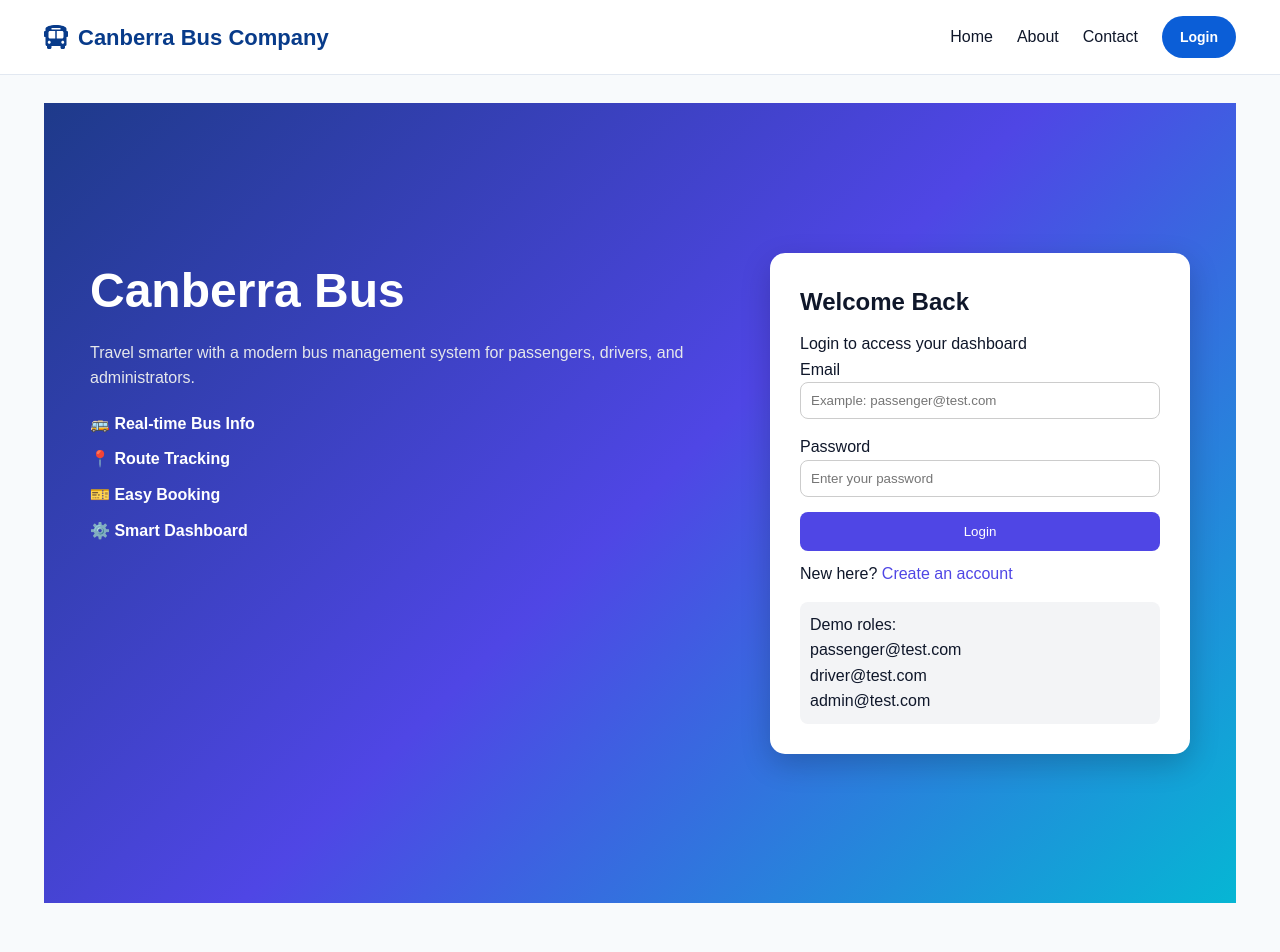
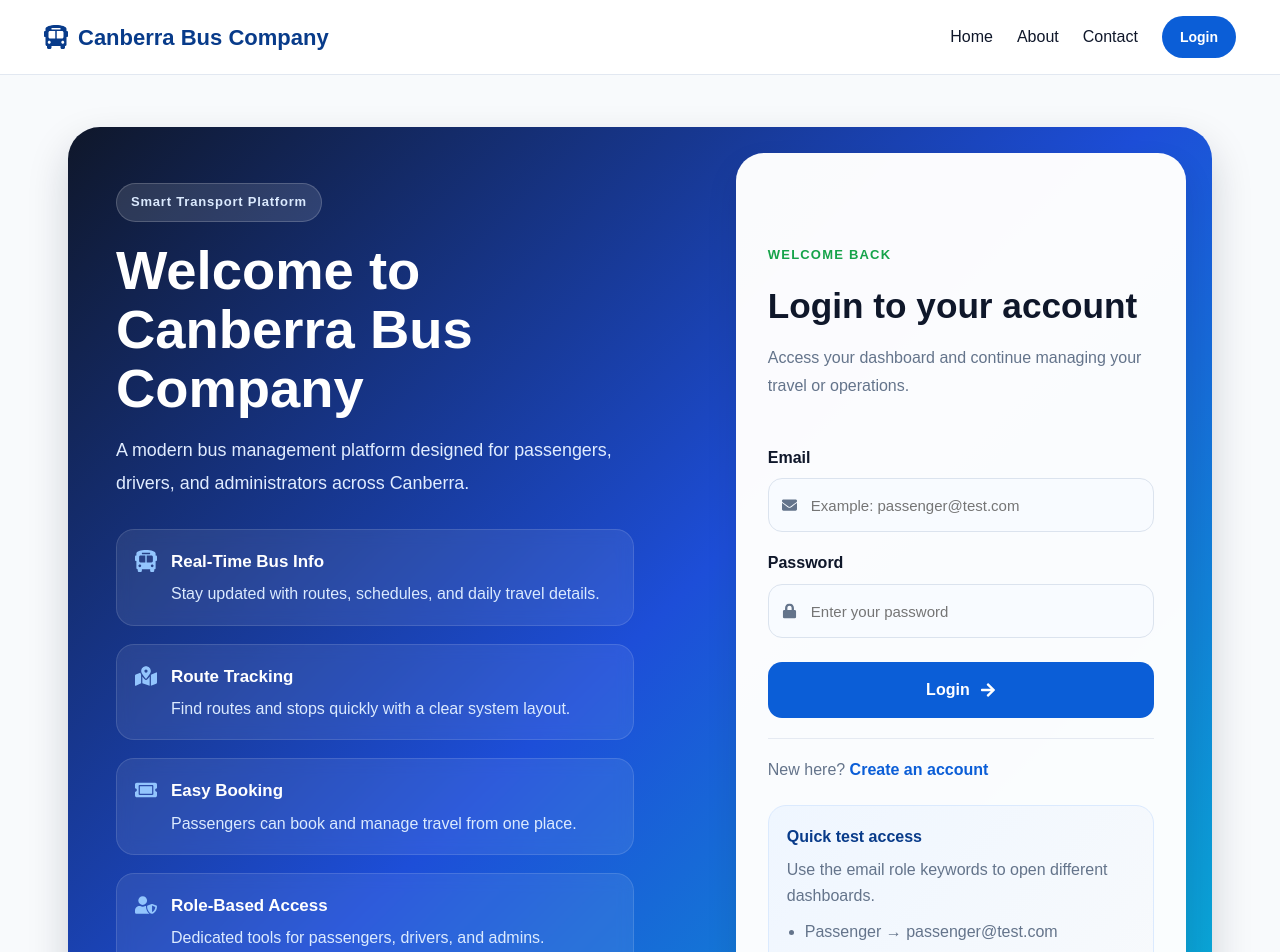
Before and after one commit to Saroj-Giri-1738/Canberra-bus, a React (Vite) app: page /login in a window 1280 px wide. Shown: the top 952 px of the page. Built offline with nearby package versions, Linux system fonts and the light colour scheme.

Commit message:
Improved log in page

```diff
--- a/src/pages/public/Login.tsx
+++ b/src/pages/public/Login.tsx
@@ -1,5 +1,15 @@
 import { useState } from "react";
 import { useNavigate } from "react-router-dom";
+import {
+  FaBusAlt,
+  FaMapMarkedAlt,
+  FaTicketAlt,
+  FaUserShield,
+  FaArrowRight,
+  FaEnvelope,
+  FaLock,
+  FaUser,
+} from "react-icons/fa";
 
 export default function Login() {
   const navigate = useNavigate();
@@ -29,37 +39,78 @@ export default function Login() {
   };
 
   return (
-    <div className="auth-page">
-      <div className="auth-overlay"></div>
+    <div className="login-page">
+      <div className="login-shell">
+        <div className="login-left">
+          <span className="login-badge">Smart Transport Platform</span>
 
-      <div className="auth-wrapper">
-        <div className="auth-left">
-          <h1>Canberra Bus</h1>
-          <p>
-            Travel smarter with a modern bus management system for passengers,
-            drivers, and administrators.
+          <h1>Welcome to Canberra Bus Company</h1>
+          <p className="login-lead">
+            A modern bus management platform designed for passengers, drivers,
+            and administrators across Canberra.
           </p>
 
-          <div className="auth-features">
-            <div className="feature-box">🚌 Real-time Bus Info</div>
-            <div className="feature-box">📍 Route Tracking</div>
-            <div className="feature-box">🎫 Easy Booking</div>
-            <div className="feature-box">⚙️ Smart Dashboard</div>
+          <div className="login-feature-list">
+            <div className="login-feature-item">
+              <FaBusAlt className="login-feature-icon" />
+              <div>
+                <h3>Real-Time Bus Info</h3>
+                <p>Stay updated with routes, schedules, and daily travel details.</p>
               </div>
             </div>
 
-        <div className="auth-card">
-          <h2>{isSignup ? "Create Account" : "Welcome Back"}</h2>
-          <p className="auth-subtitle">
+            <div className="login-feature-item">
+              <FaMapMarkedAlt className="login-feature-icon" />
+              <div>
+                <h3>Route Tracking</h3>
+                <p>Find routes and stops quickly with a clear system layout.</p>
+              </div>
+            </div>
+
+            <div className="login-feature-item">
+              <FaTicketAlt className="login-feature-icon" />
+              <div>
+                <h3>Easy Booking</h3>
+                <p>Passengers can book and manage travel from one place.</p>
+              </div>
+            </div>
+
+            <div className="login-feature-item">
+              <FaUserShield className="login-feature-icon" />
+              <div>
+                <h3>Role-Based Access</h3>
+                <p>Dedicated tools for passengers, drivers, and admins.</p>
+              </div>
+            </div>
+          </div>
+
+          <div className="login-demo-roles">
+            <span>Demo roles:</span>
+            <div className="role-pills">
+              <span>passenger@test.com</span>
+              <span>driver@test.com</span>
+              <span>admin@test.com</span>
+            </div>
+          </div>
+        </div>
+
+        <div className="login-card">
+          <div className="login-card-top">
+            <p className="eyebrow">{isSignup ? "Create account" : "Welcome back"}</p>
+            <h2>{isSignup ? "Join Canberra Bus" : "Login to your account"}</h2>
+            <p className="login-card-subtitle">
               {isSignup
-              ? "Sign up to continue using Canberra Bus"
-              : "Login to access your dashboard"}
+                ? "Create your account to access passenger, driver, or admin services."
+                : "Access your dashboard and continue managing your travel or operations."}
             </p>
+          </div>
 
-          <form onSubmit={handleSubmit} className="auth-form">
+          <form onSubmit={handleSubmit} className="login-form">
             {isSignup && (
-              <div className="input-group">
+              <div className="login-input-group">
                 <label>Full Name</label>
+                <div className="login-input-wrap">
+                  <FaUser className="login-input-icon" />
                   <input
                     type="text"
                     placeholder="Enter your full name"
@@ -68,10 +119,13 @@ export default function Login() {
                     required
                   />
                 </div>
+              </div>
             )}
 
-            <div className="input-group">
+            <div className="login-input-group">
               <label>Email</label>
+              <div className="login-input-wrap">
+                <FaEnvelope className="login-input-icon" />
                 <input
                   type="email"
                   placeholder="Example: passenger@test.com"
@@ -80,9 +134,12 @@ export default function Login() {
                   required
                 />
               </div>
+            </div>
 
-            <div className="input-group">
+            <div className="login-input-group">
               <label>Password</label>
+              <div className="login-input-wrap">
+                <FaLock className="login-input-icon" />
                 <input
                   type="password"
                   placeholder="Enter your password"
@@ -91,28 +148,32 @@ export default function Login() {
                   required
                 />
               </div>
+            </div>
 
-            <button type="submit" className="auth-btn">
-              {isSignup ? "Sign Up" : "Login"}
+            <button type="submit" className="login-submit-btn">
+              {isSignup ? "Create Account" : "Login"}
+              <FaArrowRight />
             </button>
           </form>
 
-          <p className="switch-text">
+          <div className="login-switch-box">
+            <p>
               {isSignup ? "Already have an account?" : "New here?"}
               <span onClick={() => setIsSignup(!isSignup)}>
                 {isSignup ? " Login" : " Create an account"}
               </span>
             </p>
+          </div>
 
-          <p className="demo-note">
-            Demo roles:
-            <br />
-            passenger@test.com
-            <br />
-            driver@test.com
-            <br />
-            admin@test.com
-          </p>
+          <div className="login-help-box">
+            <h4>Quick test access</h4>
+            <p>Use the email role keywords to open different dashboards.</p>
+            <ul>
+              <li>Passenger → passenger@test.com</li>
+              <li>Driver → driver@test.com</li>
+              <li>Admin → admin@test.com</li>
+            </ul>
+          </div>
         </div>
       </div>
     </div>
--- a/styles/global.css
+++ b/styles/global.css
@@ -943,100 +943,298 @@ body {
 }
 
 /* ===== AUTH PAGE ===== */
-
-.auth-page {
-  min-height: 100vh;
-  background: linear-gradient(135deg, #1e3a8a, #4f46e5, #06b6d4);
+/* ===== LOGIN PAGE ===== */
+
+.login-page {
+  min-height: calc(100vh - 90px);
+  padding: 24px;
   display: flex;
   align-items: center;
   justify-content: center;
-  padding: 20px;
-}
-
-.auth-wrapper {
+}
+
+.login-shell {
   width: 100%;
-  max-width: 1100px;
+  max-width: 1280px;
   display: grid;
-  grid-template-columns: 1fr 420px;
-  gap: 30px;
-}
-
-.auth-left {
+  grid-template-columns: 1.1fr 0.9fr;
+  gap: 28px;
+  background: linear-gradient(135deg, #0f172a, #1d4ed8, #06b6d4);
+  border-radius: 32px;
+  overflow: hidden;
+  box-shadow: 0 18px 40px rgba(15, 23, 42, 0.18);
+  min-height: 760px;
+}
+
+.login-left {
+  padding: 56px 48px;
   color: white;
-}
-
-.auth-left h1 {
-  font-size: 3rem;
+  display: flex;
+  flex-direction: column;
+  justify-content: center;
+}
+
+.login-badge {
+  display: inline-block;
+  width: fit-content;
+  padding: 8px 14px;
+  border-radius: 999px;
+  background: rgba(255, 255, 255, 0.12);
+  border: 1px solid rgba(255, 255, 255, 0.18);
+  color: #dbeafe;
+  font-size: 13px;
+  font-weight: 700;
+  letter-spacing: 0.8px;
+  margin-bottom: 20px;
+}
+
+.login-left h1 {
+  font-size: 3.4rem;
+  line-height: 1.08;
+  margin-bottom: 16px;
+  color: white;
+}
+
+.login-lead {
+  font-size: 1.12rem;
+  line-height: 1.8;
+  color: #e0ecff;
+  max-width: 620px;
+  margin-bottom: 30px;
+}
+
+.login-feature-list {
+  display: grid;
+  gap: 18px;
+  margin-bottom: 28px;
+}
+
+.login-feature-item {
+  display: flex;
+  gap: 14px;
+  align-items: flex-start;
+  background: rgba(255, 255, 255, 0.08);
+  border: 1px solid rgba(255, 255, 255, 0.12);
+  border-radius: 18px;
+  padding: 18px;
+  backdrop-filter: blur(8px);
+}
+
+.login-feature-item h3 {
+  color: white;
+  font-size: 1.06rem;
+  margin-bottom: 6px;
+}
+
+.login-feature-item p {
+  color: #dbeafe;
+  line-height: 1.6;
+  margin: 0;
+}
+
+.login-feature-icon {
+  color: #93c5fd;
+  font-size: 22px;
+  margin-top: 2px;
+}
+
+.login-demo-roles {
+  margin-top: 6px;
+}
+
+.login-demo-roles > span {
+  display: inline-block;
+  font-weight: 700;
+  color: white;
+  margin-bottom: 12px;
+}
+
+.role-pills {
+  display: flex;
+  gap: 10px;
+  flex-wrap: wrap;
+}
+
+.role-pills span {
+  background: rgba(255, 255, 255, 0.14);
+  border: 1px solid rgba(255, 255, 255, 0.16);
+  color: white;
+  border-radius: 999px;
+  padding: 10px 14px;
+  font-size: 14px;
+}
+
+.login-card {
+  margin: 26px;
+  background: rgba(255, 255, 255, 0.98);
+  border-radius: 28px;
+  padding: 34px 32px;
+  box-shadow: 0 14px 30px rgba(15, 23, 42, 0.12);
+  display: flex;
+  flex-direction: column;
+  justify-content: center;
+}
+
+.login-card-top h2 {
+  font-size: 2.2rem;
   margin-bottom: 10px;
 }
 
-.auth-left p {
-  color: #e5e7eb;
-}
-
-.auth-features {
+.login-card-subtitle {
+  color: var(--muted);
+  line-height: 1.7;
+  margin-bottom: 24px;
+}
+
+.login-form {
+  display: flex;
+  flex-direction: column;
+  gap: 18px;
+}
+
+.login-input-group label {
+  display: block;
+  font-weight: 700;
+  color: var(--dark);
+  margin-bottom: 8px;
+}
+
+.login-input-wrap {
+  position: relative;
+}
+
+.login-input-icon {
+  position: absolute;
+  left: 14px;
+  top: 50%;
+  transform: translateY(-50%);
+  color: #64748b;
+  font-size: 15px;
+}
+
+.login-input-wrap input {
+  width: 100%;
+  height: 54px;
+  border: 1px solid #dbe3ee;
+  border-radius: 14px;
+  padding: 0 16px 0 42px;
+  font-size: 15px;
+  outline: none;
+  background: #f8fbff;
+  transition: 0.2s ease;
+  box-sizing: border-box;
+}
+
+.login-input-wrap input:focus {
+  border-color: #3b82f6;
+  background: white;
+  box-shadow: 0 0 0 4px rgba(59, 130, 246, 0.12);
+}
+
+.login-submit-btn {
+  margin-top: 6px;
+  width: 100%;
+  border: none;
+  border-radius: 14px;
+  height: 56px;
+  background: linear-gradient(135deg, #1d4ed8, #4f46e5);
+  color: white;
+  font-size: 16px;
+  font-weight: 800;
+  display: flex;
+  align-items: center;
+  justify-content: center;
+  gap: 10px;
+  cursor: pointer;
+  transition: 0.2s ease;
+}
+
+.login-submit-btn:hover {
+  transform: translateY(-2px);
+  box-shadow: 0 14px 26px rgba(37, 99, 235, 0.2);
+}
+
+.login-switch-box {
   margin-top: 20px;
-}
-
-.feature-box {
-  margin: 10px 0;
-  font-weight: bold;
-}
-
-.auth-card {
-  background: white;
-  padding: 30px;
-  border-radius: 15px;
-  box-shadow: 0 10px 30px rgba(0,0,0,0.2);
-}
-
-.auth-card h2 {
+  padding-top: 18px;
+  border-top: 1px solid #e5eaf2;
+}
+
+.login-switch-box p {
+  color: var(--muted);
+}
+
+.login-switch-box span {
+  color: var(--primary);
+  font-weight: 700;
+  cursor: pointer;
+}
+
+.login-help-box {
+  margin-top: 22px;
+  padding: 18px;
+  background: linear-gradient(135deg, #eff6ff, #f8fafc);
+  border: 1px solid #dbeafe;
+  border-radius: 18px;
+}
+
+.login-help-box h4 {
+  margin-bottom: 8px;
+  color: var(--primary-dark);
+}
+
+.login-help-box p {
+  color: var(--muted);
   margin-bottom: 10px;
 }
 
-.auth-form {
-  display: flex;
-  flex-direction: column;
-}
-
-.input-group {
-  margin-bottom: 15px;
-}
-
-.input-group input {
-  width: 100%;
-  padding: 10px;
-  border-radius: 8px;
-  border: 1px solid #ccc;
-}
-
-.auth-btn {
-  padding: 12px;
-  background: #4f46e5;
-  color: white;
-  border: none;
-  border-radius: 8px;
-  cursor: pointer;
-}
-
-.auth-btn:hover {
-  background: #3730a3;
-}
-
-.switch-text {
-  margin-top: 10px;
-}
-
-.switch-text span {
-  color: #4f46e5;
-  cursor: pointer;
-}
-
-.demo-note {
-  margin-top: 15px;
-  background: #f3f4f6;
-  padding: 10px;
-  border-radius: 8px;
+.login-help-box ul {
+  margin: 0;
+  padding-left: 18px;
+  color: var(--muted);
+  line-height: 1.8;
+}
+
+@media (max-width: 1050px) {
+  .login-shell {
+    grid-template-columns: 1fr;
+    min-height: unset;
+  }
+
+  .login-left {
+    padding: 42px 28px 20px;
+  }
+
+  .login-card {
+    margin: 0 20px 20px;
+  }
+}
+
+@media (max-width: 700px) {
+  .login-page {
+    padding: 14px;
+  }
+
+  .login-left {
+    padding: 28px 20px 10px;
+  }
+
+  .login-left h1 {
+    font-size: 2.4rem;
+  }
+
+  .login-card {
+    padding: 24px 20px;
+    border-radius: 22px;
+  }
+
+  .login-card-top h2 {
+    font-size: 1.8rem;
+  }
+
+  .role-pills {
+    flex-direction: column;
+  }
 }
 /* ===== HOME SEARCH BAR ===== */
 
```
Lines whose indentation alone changed are shown as unchanged.
